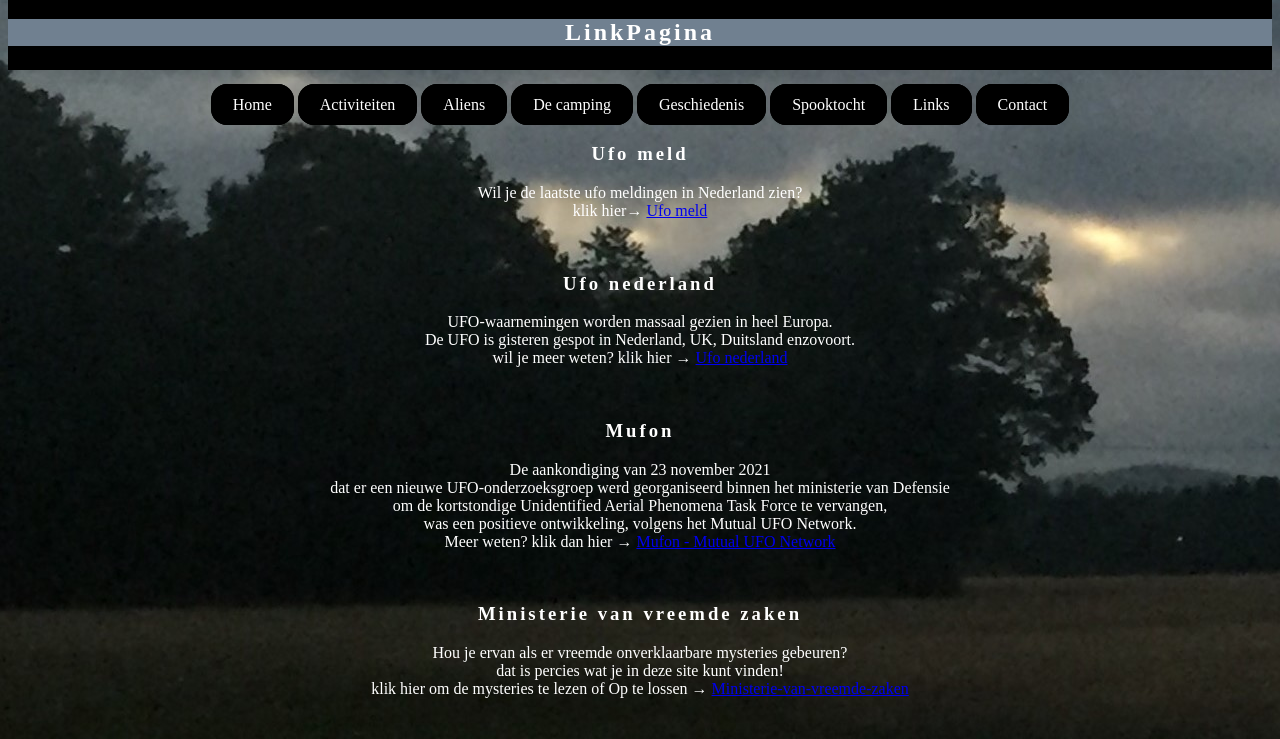
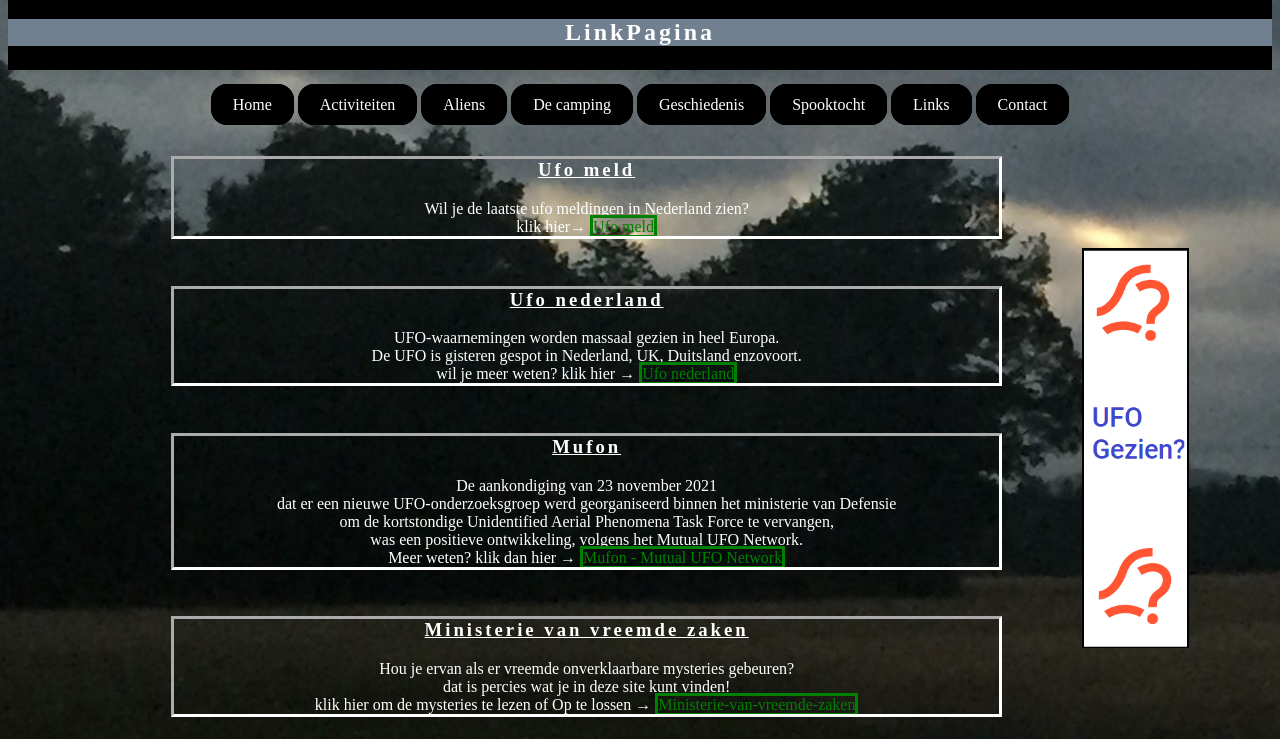
Before and after one commit to Thijmen777/project1, a plain HTML site: page Website/Linkpagina.html in a window 1280 px wide. Shown: the part 61-800 px from the top of the page. Drawn offline with Linux system fonts and the light colour scheme.

Commit message:
de adds zijn toegevoegd

```diff
--- a/Website/Linkpagina.html
+++ b/Website/Linkpagina.html
@@ -43,7 +43,7 @@
 		<div class="yes">
 		<h3 class="no"> Ufo meld </h3>
 		<p> Wil je de laatste ufo meldingen in Nederland zien?
-		<br>klik hier→ <a href= "https://www.ufomeldpunt.nl/" class="wash_the_dishes">Ufo meld</a>
+		<br>klik hier→ <a href= "https://www.ufomeldpunt.nl/" class="sure">Ufo meld</a>
 		</p>
 		</div>
 
@@ -53,7 +53,7 @@
 		<h3 class="no"> Ufo nederland </h3>
 		<p> UFO-waarnemingen worden massaal gezien in heel Europa.
 		 <br> De UFO is gisteren gespot in Nederland, UK, Duitsland enzovoort.
-		<br>wil je meer weten? klik hier → <a href= "https://declassifiedufo.com/tag/ufo-nederland/" class="why_later">Ufo nederland</a>
+		<br>wil je meer weten? klik hier → <a href= "https://declassifiedufo.com/tag/ufo-nederland/" class="sure">Ufo nederland</a>
 		</p>
 		</div>
 
@@ -65,7 +65,7 @@
 		<br>dat er een nieuwe UFO-onderzoeksgroep werd georganiseerd binnen het ministerie van Defensie
 		<br>om de kortstondige Unidentified Aerial Phenomena Task Force te vervangen,
 		<br>was een positieve ontwikkeling, volgens het Mutual UFO Network.
-		<br>Meer weten? klik dan hier → <a href= "https://mufon.com/" class="are_u_sure">Mufon - Mutual UFO Network</a>
+		<br>Meer weten? klik dan hier → <a href= "https://mufon.com/" class="sure">Mufon - Mutual UFO Network</a>
 		</p>
 		</div>
 
@@ -74,8 +74,8 @@
 		<div class="yes">
 		<h3 class="no"> Ministerie van vreemde zaken </h3>
 		<p> Hou je ervan als er vreemde onverklaarbare mysteries gebeuren?
-		<br> dat is percies wat je in deze site kunt vinden!
-		<br>klik hier om de mysteries te lezen of Op te lossen → <a href= "https://ministerievanvreemdezaken.nl/" class="answer">Ministerie-van-vreemde-zaken</a>
+		<br>dat is percies wat je in deze site kunt vinden!
+		<br>klik hier om de mysteries te lezen of Op te lossen → <a href= "https://ministerievanvreemdezaken.nl/" class="sure">Ministerie-van-vreemde-zaken</a>
 		</p>
 		</div>
 
@@ -88,7 +88,7 @@
 		<br>Wat het Nederlands Paranormaal Research Team voor u kan doen,
 		<br>is u een kostenloos onderzoek aanbieden om uw claims te onderzoeken.
 		<br>Wij doen dit door middel van de nieuwste apparatuur.
-		<br>Voor meer informatie klik hier → <a href= "https://nprt.nl/" class="youre_not">Nprt</a>
+		<br>Voor meer informatie klik hier → <a href= "https://nprt.nl/" class="sure">Nprt</a>
 		</p>
 		</div>
 
@@ -98,8 +98,8 @@
 		<h3 class="no"> Paranormaal Forum </h3>
 		<p> Op deze site kun je verhalen kwijt met betrekking op
 		<br>spirituele/paranormale ervaringen die je gehad hebt,
-		<br> misschien zijn er mensen die je over je ervaringen meer kunnen uitleggen.
-		<br> heb je misschien Intresse, klik hier → <a href= "https://www.paranormaalforum.nl/" class="why">Paranormaal Forum</a>
+		<br> misschien zijn er mensen die je over je ervaringen meer kunnen vertellen.
+		<br> heb je misschien Intresse, klik hier → <a href= "https://www.paranormaalforum.nl/" class="sure">Paranormaal Forum</a>
 		</p>
 		</div>
 
@@ -112,7 +112,7 @@
 			<br>Zo zijn er jaarlijks paranormale beurzen,
 			<br>en bijna dagelijks is er een aanbod van workshops en trainingen intuitieve ontwikkeling of opleidingen
 			<br>van Reiki tot Aura reading, Chakrareading en Shamanisme.
-		<br>Als je meer wilt weten klik hier → <a href= "https://www.helderinzicht.com/paranormaal-nederland" class="im_disowning_you">Paranormaal Nederland</a>
+		<br>Als je meer wilt weten klik hier → <a href= "https://www.helderinzicht.com/paranormaal-nederland" class="sure">Paranormaal Nederland</a>
 		</p>
 		</div>
 
@@ -131,8 +131,16 @@
 	</div>
 
 	<div class="right">
-	<img src="Plaatjes/Ufo_Meldpunt_Nederland.png" alt="kampeerveld">
+				<br>
+				<br>
+				<br>
+				<br>
+				<br>
+				<br>
+				<a href="https://www.ufomeldpunt.nl/"><img src="Plaatjes/Ufo_Meldpunt_Nederland.png"></a>
 	</div>
+
+
 
 	</div>
 
--- a/Website/styles/styles.css
+++ b/Website/styles/styles.css
@@ -65,3 +65,46 @@ h2 { top:0px;
      background-color: SlateGray;
 
 }
+
+.grid-container{
+
+      display: grid;
+
+}
+
+.left { grid-column-start: 1;
+          grid-column-end: 1;
+		  grid-row-start: 2;
+		  grid-row-end: 4;
+}
+
+.midden { grid-column-start: 2;
+          grid-column-end: 2;
+          grid-row-start: 2;
+          grid-row-end: 4;
+}
+
+.right { grid-column-start: 3;
+          grid-column-end: 4;
+          grid-row-start: 2;
+          grid-row-end: 4;
+}
+
+.yes  {
+		outline-style: inset;
+        color: white;
+	}
+
+.no {
+		text-decoration: underline;
+
+	}
+
+
+.sure {
+
+		border-style: solid;
+        color: green;
+		text-decoration: none;
+
+		}
```
Also changed, not shown: Website/Aliens.html (+4 -2 lines), Website/Spooktocht.html (+19 -0 lines).
